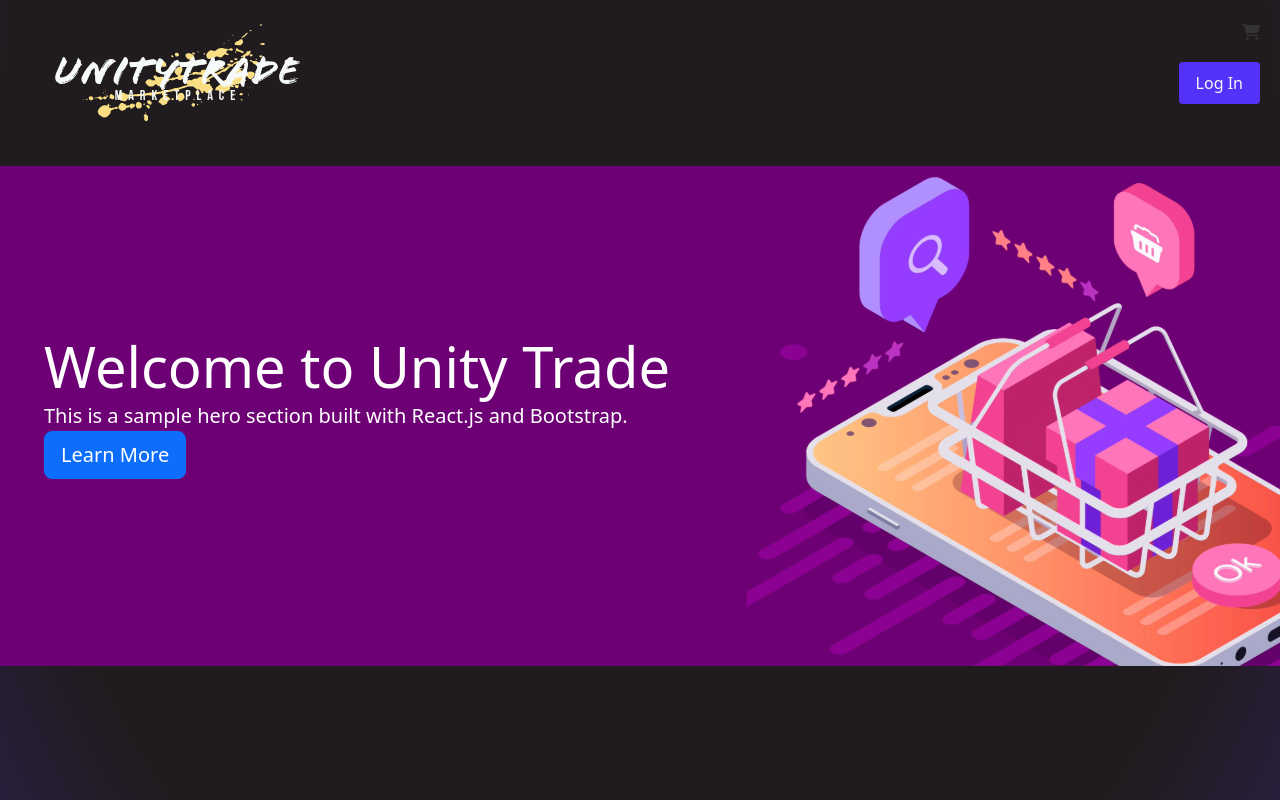
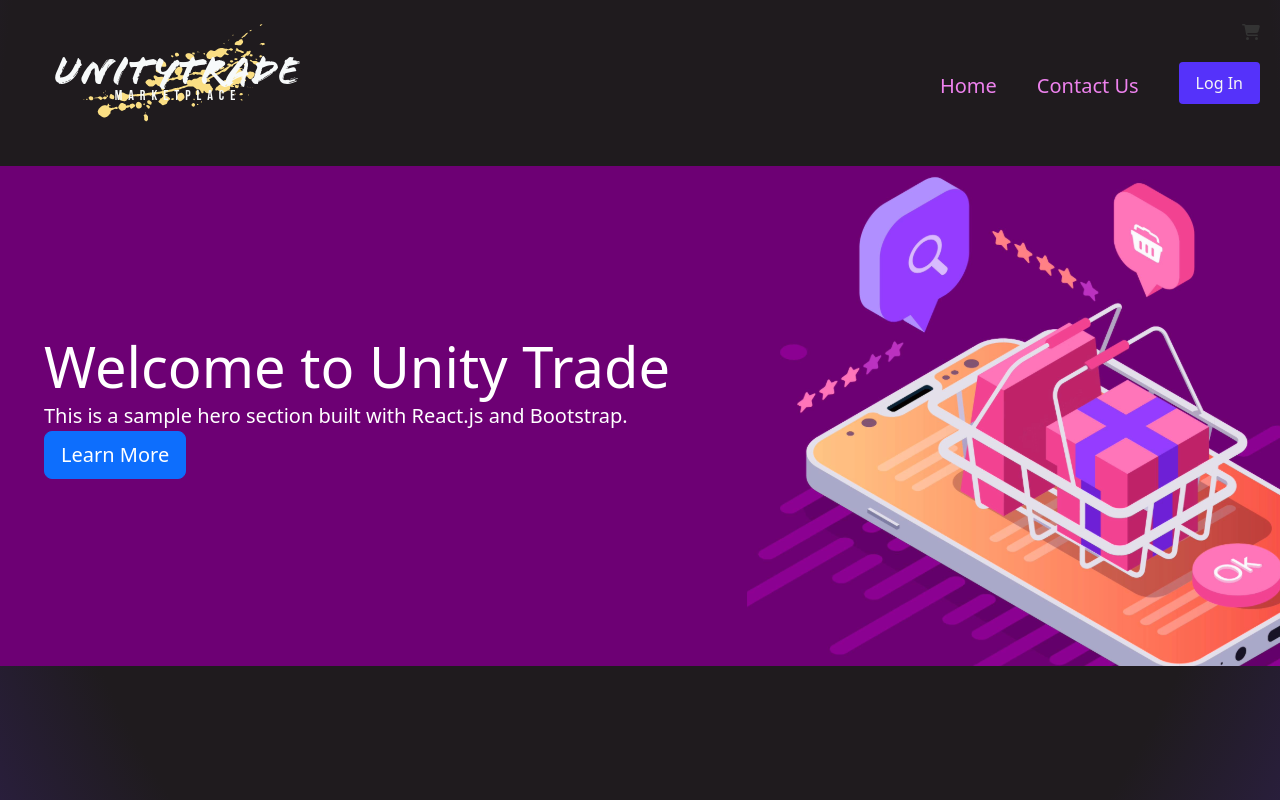
Before and after one commit to uvee35/unitytrade-website, a React (Vite) app: page / in a window 1280 px wide. Shown: the top 800 px of the page. Built offline with nearby package versions, Linux system fonts and the light colour scheme; no server answers.

Commit message:
Fix menu state initialization in Navbar component

```diff
--- a/src/Components/Navbar/Navbar.jsx
+++ b/src/Components/Navbar/Navbar.jsx
@@ -8,7 +8,7 @@ import "./navbar.css";
 import logo from "../../assets/Images/logo2.png";
 
 const Navbar = () => {
-  const [menu, setMenu] = useState("shop");
+  const [menu, setMenu] = useState("");
   const { user, isAuthenticated, isLoading } = useAuth0();
 
   const handleMenuClick = (menuItem) => {
@@ -40,7 +40,17 @@ const Navbar = () => {
       </div>
       <div className="nav-links">
         <ul>
-          {/* Links and other navbar items */}
+          <li onClick={() => handleMenuClick("home")}>
+            <Link to="/" className={menu === "home" ? "active" : ""}>
+              Home
+            </Link>
+          </li>
+
+          <li onClick={() => handleMenuClick("contact")}>
+            <Link to="/contact" className={menu === "contact" ? "active" : ""}>
+              Contact Us
+            </Link>
+          </li>
           <div className="nav-login-cart">
             {isAuthenticated ? (
               <>
```
